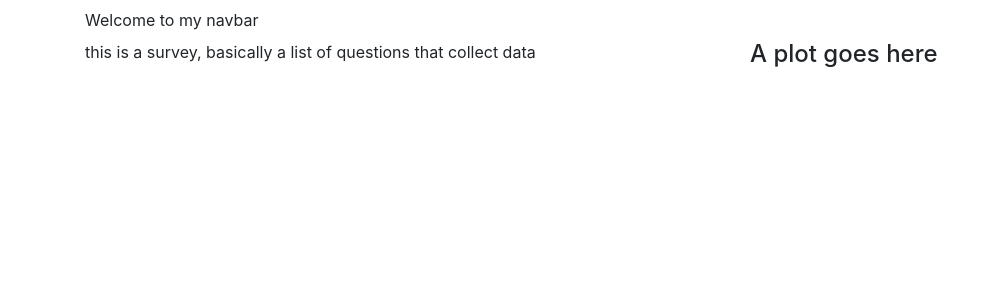
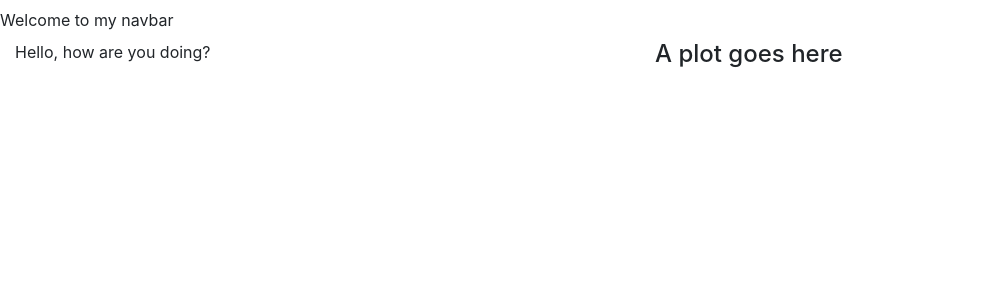
Before and after one commit to uib/cetcarbonplanner, a React (Create React App) app: page / in a window 1280 px wide. Shown: the top 300 px of the page, without its empty margins (0-1000 px from the left). Built offline with nearby package versions, Linux system fonts and the light colour scheme.

Commit message:
Progress saved.

```diff
--- a/src/App.js
+++ b/src/App.js
@@ -3,22 +3,26 @@ import { Container, Row, Col } from "react-bootstrap";
 import Survey from "./components/survey";
 import Plot from "./components/plot";
 import NavBar from "./components/navbar";
+import Question from "./components/question";
 
 class App extends Component {
   state = {};
   render() {
+    const surveydata = [{ id: 1, text: "Hello, how are you doing?" }];
     return (
-      <Container>
+      <React.Fragment>
         <NavBar />
-        <Row>
-          <Col xs={7}>
-            <Survey />
-          </Col>
-          <Col>
-            <Plot />
-          </Col>
-        </Row>
-      </Container>
+        <div className="container-fluid">
+          <div className="row">
+            <div className="col-6">
+              <Survey surveydata={surveydata} />
+            </div>
+            <div className="col">
+              <Plot />
+            </div>
+          </div>
+        </div>
+      </React.Fragment>
     );
   }
 }
--- a/src/components/question.jsx
+++ b/src/components/question.jsx
@@ -1,9 +1,16 @@
 import React, { Component } from "react";
 
-const Question = input => {
-  //Convert the input into some form of React component
-  return <div>This is a questionkjjkjk</div>;
+const Question = props => {
+  /*this function should build a React component based on input parameters
+  The input parameter should contain the question text, which type of input
+  is required and how many input fields.
+  */
+  console.log(props);
+  return buildQuestion(props.q.text);
+};
+
+const buildQuestion = q => {
+  return <div>{q}</div>;
 };
 
 export default Question;
-//Convert the input into some form of React component
--- a/src/components/survey.jsx
+++ b/src/components/survey.jsx
@@ -1,14 +1,11 @@
 import React, { Component } from "react";
+import Question from "./question";
 
 class Survey extends Component {
-  state = {
-    questions: [],
-    data: []
-  };
   render() {
     return (
       <React.Fragment>
-        this is a survey, basically a list of questions that collect data
+        <Question q={this.props.surveydata[0]} />
       </React.Fragment>
     );
   }
```
